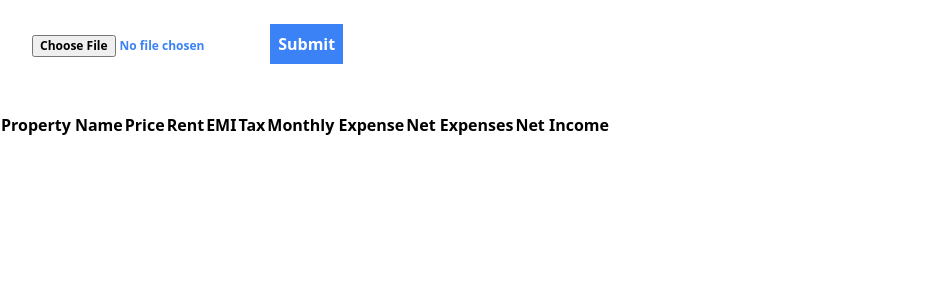
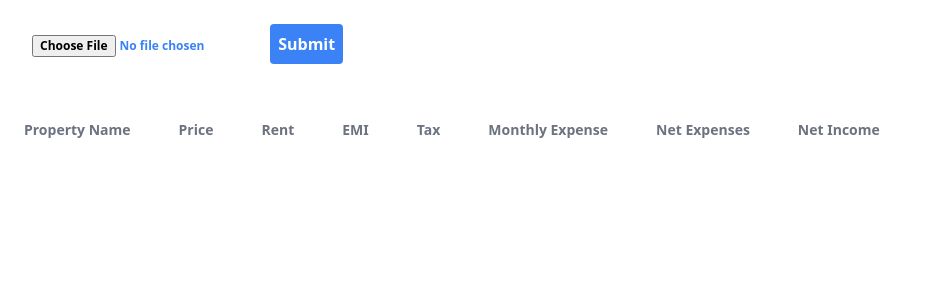
Before and after one commit to jmychalm13/mysite, a Django app: page /hello/ in a window 1280 px wide. Shown: the top 300 px of the page, without its empty margins (0-940 px from the left). Run offline with Django 3.2, Linux system fonts and the light colour scheme; lists and menus that the app fills with data are empty.

Commit message:
added tailwind styling for table

```diff
--- a/myapp/static/myapp/styles.css
+++ b/myapp/static/myapp/styles.css
@@ -589,6 +589,11 @@ video {
   padding-right: 0.5rem;
 }
 
+.px-6 {
+  padding-left: 1.5rem;
+  padding-right: 1.5rem;
+}
+
 .px-8 {
   padding-left: 2rem;
   padding-right: 2rem;
@@ -599,12 +604,22 @@ video {
   padding-bottom: 0.5rem;
 }
 
+.py-4 {
+  padding-top: 1rem;
+  padding-bottom: 1rem;
+}
+
 .pb-8 {
   padding-bottom: 2rem;
 }
 
 .pt-6 {
   padding-top: 1.5rem;
+}
+
+.text-sm {
+  font-size: 0.875rem;
+  line-height: 1.25rem;
 }
 
 .text-xs {
@@ -621,7 +636,22 @@ video {
   color: rgb(59 130 246 / var(--tw-text-opacity));
 }
 
+.text-gray-500 {
+  --tw-text-opacity: 1;
+  color: rgb(107 114 128 / var(--tw-text-opacity));
+}
+
 .text-white {
   --tw-text-opacity: 1;
   color: rgb(255 255 255 / var(--tw-text-opacity));
 }
+
+.text-green-500 {
+  --tw-text-opacity: 1;
+  color: rgb(34 197 94 / var(--tw-text-opacity));
+}
+
+.text-red-500 {
+  --tw-text-opacity: 1;
+  color: rgb(239 68 68 / var(--tw-text-opacity));
+}
--- a/myapp/templates/myapp/index.html
+++ b/myapp/templates/myapp/index.html
@@ -11,33 +11,33 @@
   <form class="bg-white rounded px-8 pt-6 pb-8 mb-4" method="post" enctype="multipart/form-data">
     {% csrf_token %}
     <input class="inline-block font-bold text-xs text-blue-500" type="file" name="file" id="file">
-    <input class="bg-blue-500 text-white font-bold py-2 px-2" type="submit" name="submit">
+    <input class="bg-blue-500 text-white font-bold py-2 px-2 rounded" type="submit" name="submit">
   </form>
 
   <table>
     <thead>
       <tr>
-        <th>Property Name</th>
-        <th>Price</th>
-        <th>Rent</th>
-        <th>EMI</th>
-        <th>Tax</th>
-        <th>Monthly Expense</th>
-        <th>Net Expenses</th>
-        <th>Net Income</th>
+        <th class="px-6 py-2 text-sm text-gray-500">Property Name</th>
+        <th class="px-6 py-2 text-sm text-gray-500">Price</th>
+        <th class="px-6 py-2 text-sm text-gray-500">Rent</th>
+        <th class="px-6 py-2 text-sm text-gray-500">EMI</th>
+        <th class="px-6 py-2 text-sm text-gray-500">Tax</th>
+        <th class="px-6 py-2 text-sm text-gray-500">Monthly Expense</th>
+        <th class="px-6 py-2 text-sm text-gray-500">Net Expenses</th>
+        <th class="px-6 py-2 text-sm text-gray-500">Net Income</th>
       </tr>
     </thead>
     <tbody>
       {% for object in data_objects %}
       <tr>
-        <td>{{object.name}}</td>
-        <td>{{object.price}}</td>
-        <td>{{object.rent}}</td>
-        <td>{{object.emi}}</td>
-        <td>{{object.tax}}</td>
-        <td>{{object.exp}}</td>
-        <td>{{object.expenses_monthly}}</td>
-        <td>{{object.income_monthly}}</td>
+        <td class="px-6 py-4 text-sm text-gray-500 font-bold">{{object.name}}</td>
+        <td class="px-6 py-4 text-sm text-green-500">{{object.price}}</td>
+        <td class="px-6 py-4 text-sm text-green-500">{{object.rent}}</td>
+        <td class="px-6 py-4 text-sm text-red-500">{{object.emi}}</td>
+        <td class="px-6 py-4 text-sm text-red-500">{{object.tax}}</td>
+        <td class="px-6 py-4 text-sm text-red-500">{{object.exp}}</td>
+        <td class="px-6 py-4 text-sm text-red-500">{{object.expenses_monthly}}</td>
+        <td class="px-6 py-4 text-sm text-green-500">{{object.income_monthly}}</td>
       </tr>
       {% endfor %}
     </tbody>
```
Also changed, not shown: db.sqlite3.
